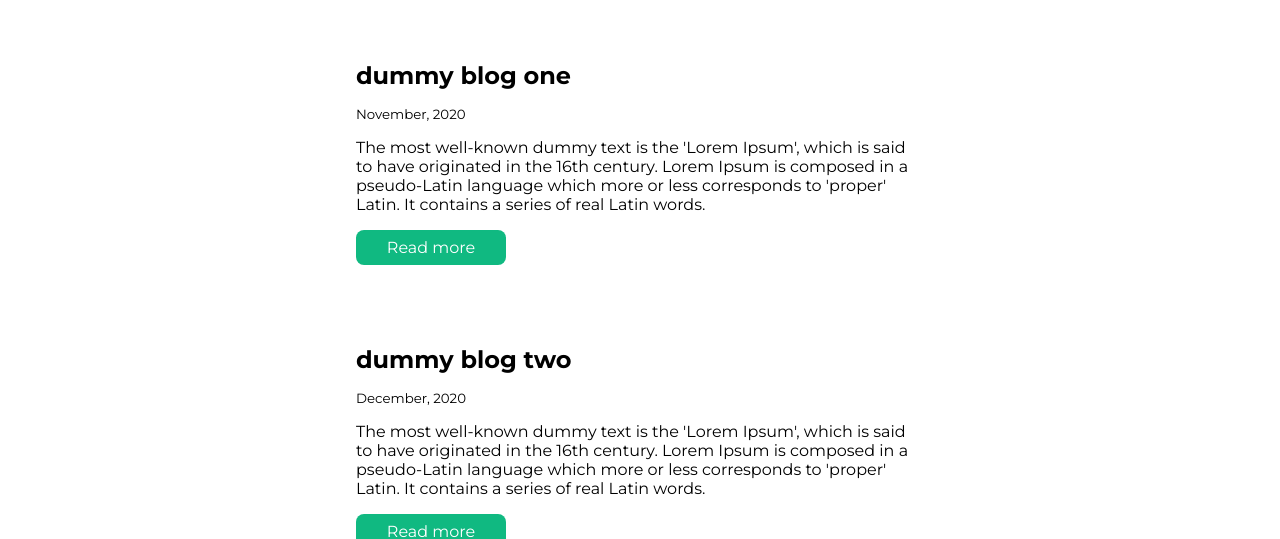
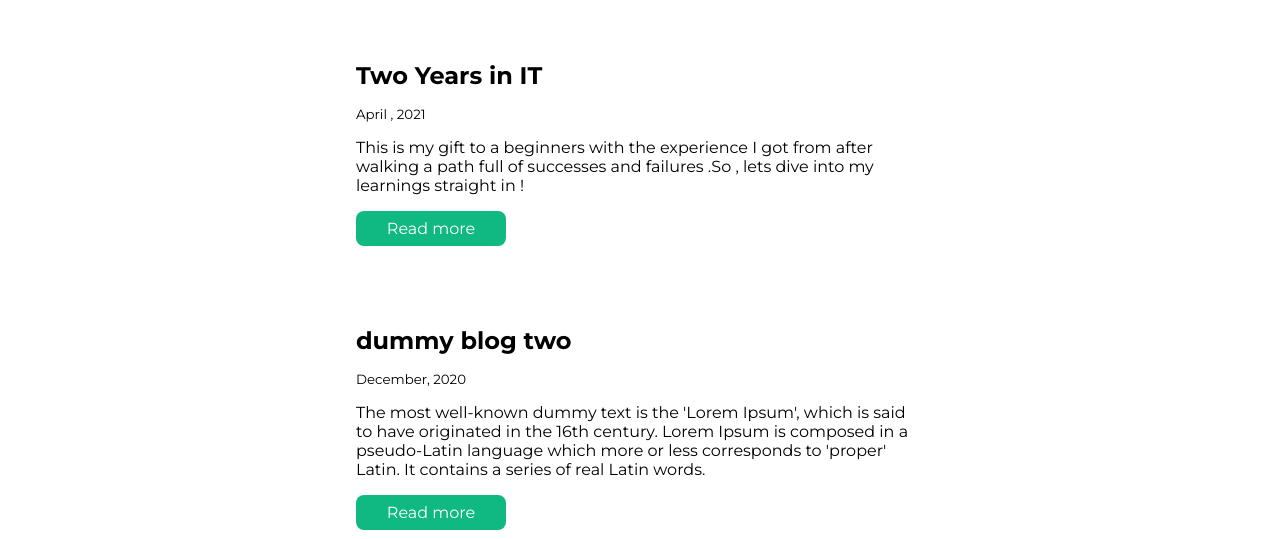
Before and after one commit to aadhar54/aadhar54.github.in, a plain HTML site: page blogs.html in a window 1280 px wide. Shown: the part 272-811 px from the top of the page. Drawn offline with Linux system fonts and the light colour scheme.

Commit message:
blog 1 added

```diff
--- a/blogs.html
+++ b/blogs.html
@@ -23,10 +23,10 @@
 
     <section class="section-homeless">
         <div class="container container-center">
-            <h1>dummy blog one</h1>
-            <small>November, 2020</small>
-            <p>The most well-known dummy text is the 'Lorem Ipsum', which is said to have originated in the 16th century. Lorem Ipsum is composed in a pseudo-Latin language which more or less corresponds to 'proper' Latin. It contains a series of real Latin words.</p>
-            <a class="link link-primary" href="./blog1.html">Read more</a>
+            <h1>Two Years in IT</h1>
+            <small>April , 2021</small>
+            <p>This is my gift to a beginners with the experience I got from after walking a path full of successes and failures .So , lets dive into my learnings straight in !</p>
+            <a class="link link-primary" href="https://aadhar.hashnode.dev/two-years-in-it">Read more</a>
         </div>
     </section>
 
```
